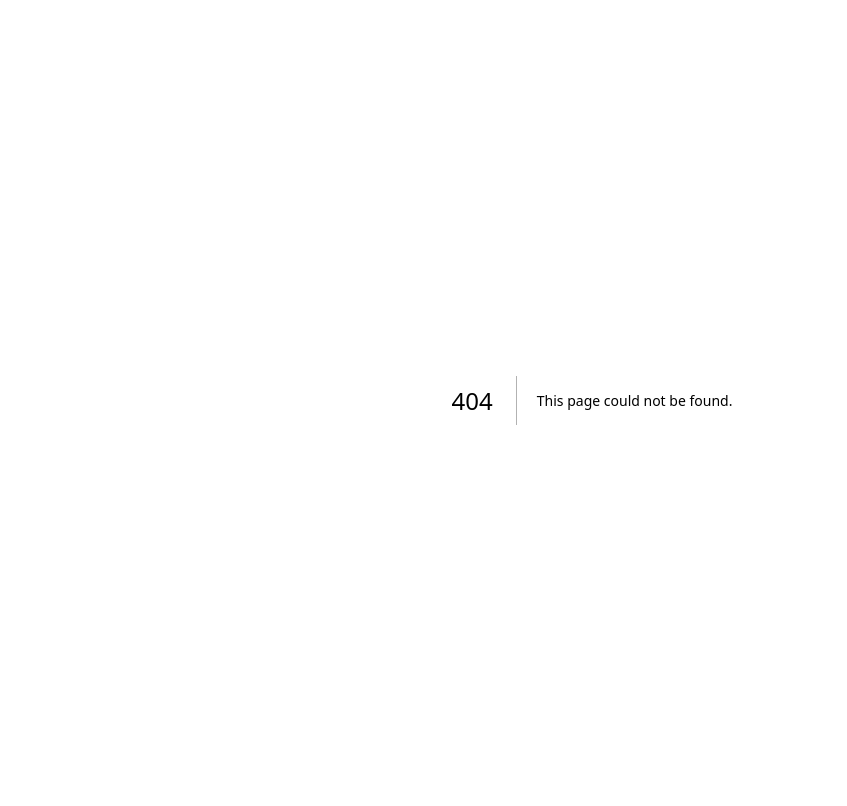
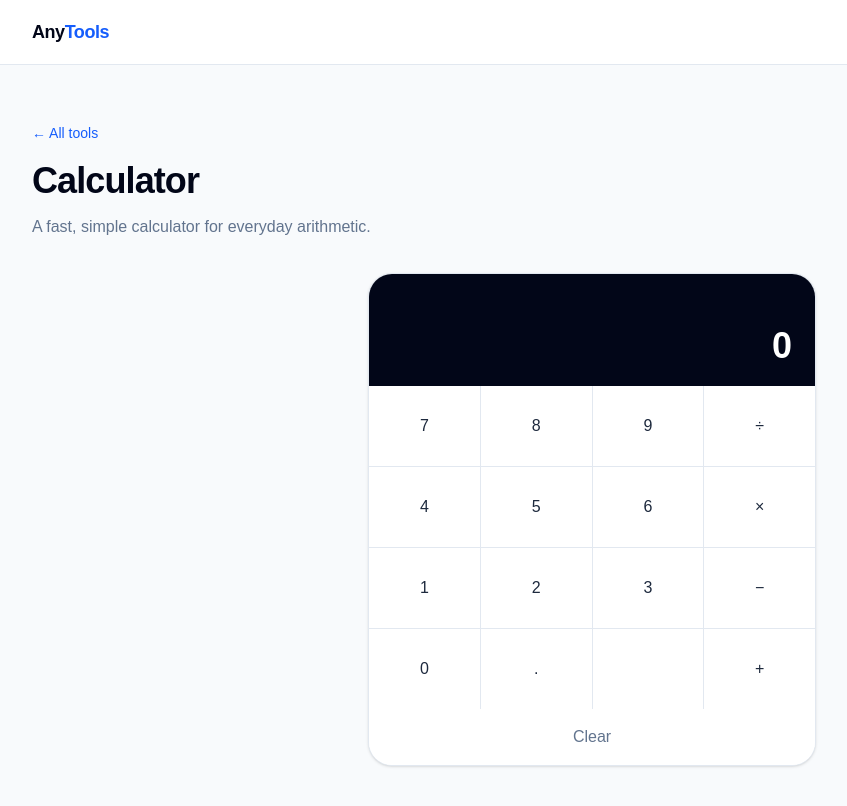
Before and after one commit to farukislamyt/any-tools, a Next.js app: page /tools/calculator in a window 1280 px wide. Before the commit this address had no page. Shown: the top 806 px of the page, without its empty margins (48-895 px from the left). Built offline with nearby package versions, Linux system fonts and the light colour scheme.

Commit message:
feat: add fast client-side calculator

```diff
--- /dev/null
+++ b/app/tools/calculator/page.tsx
@@ -0,0 +1,34 @@
+"use client";
+
+import { useState } from "react";
+import { ToolShell } from "@/components/tool-shell";
+
+const keys = ["7", "8", "9", "÷", "4", "5", "6", "×", "1", "2", "3", "−", "0", ".", "=", "+"];
+
+export default function CalculatorPage() {
+  const [display, setDisplay] = useState("0");
+  const [stored, setStored] = useState<number | null>(null);
+  const [operator, setOperator] = useState<string | null>(null);
+  const [fresh, setFresh] = useState(true);
+
+  function press(key: string) {
+    if (key === "=") {
+      if (stored === null || !operator) return;
+      const current = Number(display);
+      const result = operator === "+" ? stored + current : operator === "−" ? stored - current : operator === "×" ? stored * current : current === 0 ? 0 : stored / current;
+      setDisplay(String(Number(result.toFixed(10)))); setStored(null); setOperator(null); setFresh(true); return;
+    }
+    if (["+", "−", "×", "÷"].includes(key)) { setStored(Number(display)); setOperator(key); setFresh(true); return; }
+    if (fresh) { setDisplay(key === "." ? "0." : key); setFresh(false); } else if (key === "." && display.includes(".")) return; else setDisplay(display === "0" && key !== "." ? key : display + key);
+  }
+
+  return <ToolShell title="Calculator" description="A fast, simple calculator for everyday arithmetic.">
+    <div className="mx-auto max-w-md overflow-hidden rounded-3xl border border-slate-200 bg-white shadow-sm">
+      <div className="flex h-28 items-end justify-end bg-slate-950 px-6 py-5 text-4xl font-semibold tracking-tight text-white"><span className="max-w-full overflow-hidden text-ellipsis">{display}</span></div>
+      <div className="grid grid-cols-4 gap-px bg-slate-200">
+        {keys.map((key) => <button key={key} onClick={() => press(key)} className={`h-20 bg-white text-xl font-semibold text-slate-800 transition hover:bg-slate-50 active:bg-slate-100 ${key === "=" ? "bg-blue-600 text-white hover:bg-blue-600" : ""}`}>{key}</button>)}
+      </div>
+      <button onClick={() => { setDisplay("0"); setStored(null); setOperator(null); setFresh(true); }} className="h-14 w-full bg-white text-sm font-semibold text-slate-500 hover:bg-slate-50">Clear</button>
+    </div>
+  </ToolShell>;
+}
```
